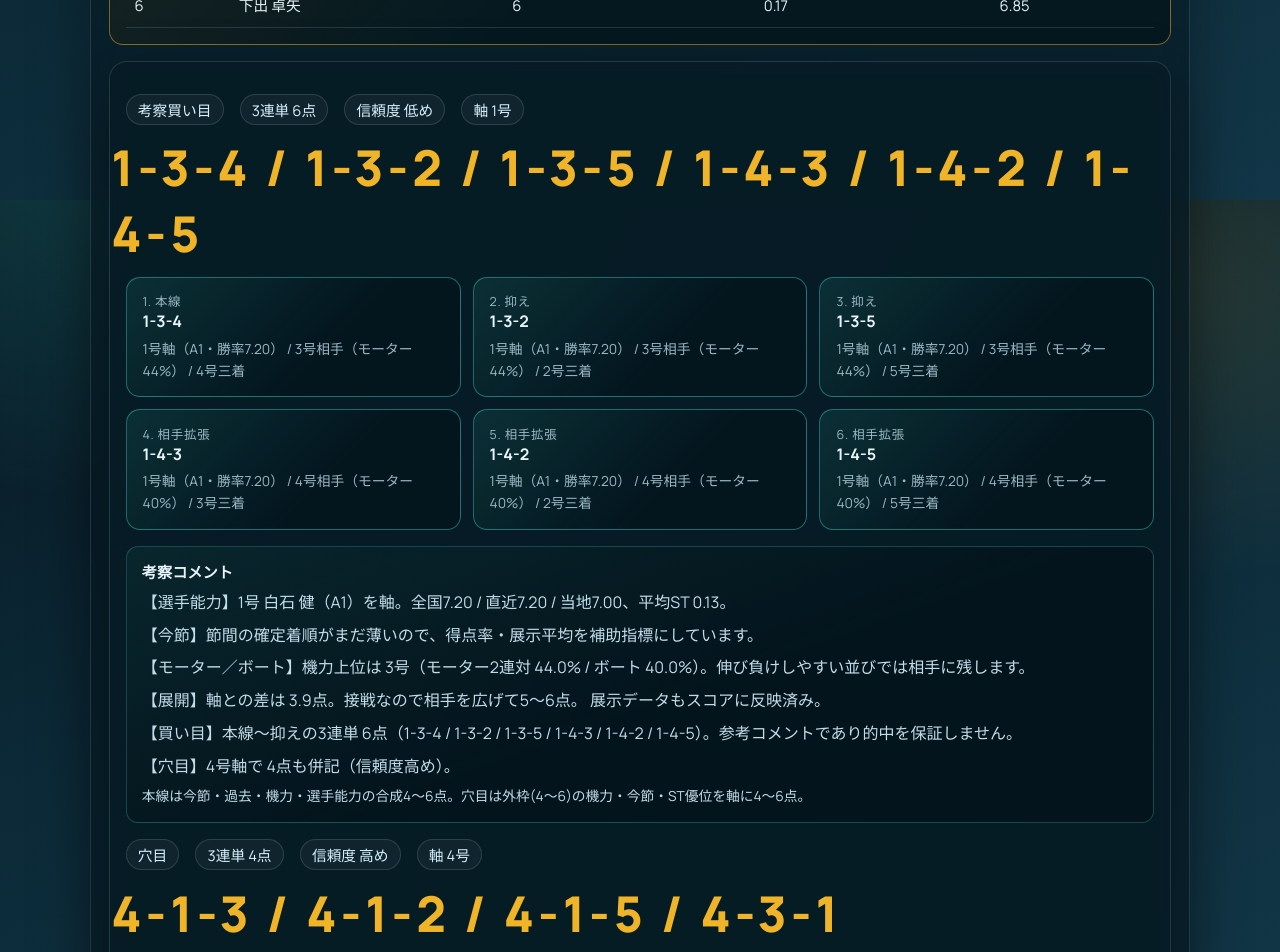
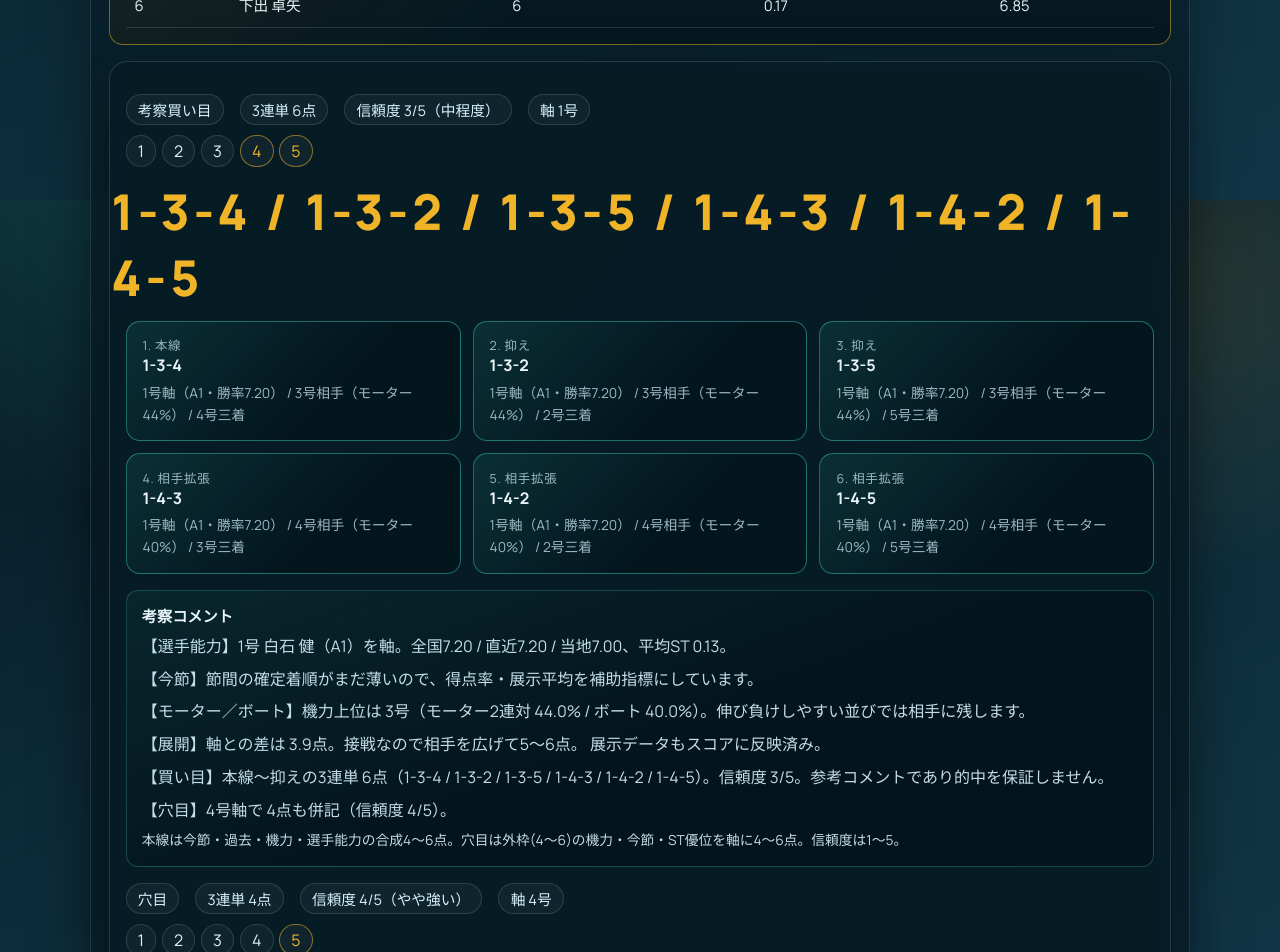
Before and after one commit to reki2m/boat-yoso, a Next.js app: page / in a window 1280 px wide. Shown: the part 1400-2352 px from the top of the page. Built offline with nearby package versions, Linux system fonts and the light colour scheme; no server answers.

Commit message:
Show pick confidence on a 1-5 scale
Replace high/mid/low labels with numeric confidence for main and ana
tickets, including a simple 1-5 badge row in the race panel.

```diff
--- a/src/app/page.tsx
+++ b/src/app/page.tsx
@@ -137,12 +137,14 @@ type RaceResponse = {
     count: number;
     axis: number;
     partners: number[];
-    confidence: string;
+    confidence: number;
+    confidenceLabel?: string;
     commentary: string[];
     anaTickets?: Array<{ combo: string; rank: number; role: string; why: string }>;
     anaCount?: number;
     anaAxis?: number | null;
-    anaConfidence?: string;
+    anaConfidence?: number;
+    anaConfidenceLabel?: string;
     anaCommentary?: string[];
     method: string;
     racerViews?: Array<{
@@ -607,8 +609,27 @@ export default function Home() {
                   <span className="badge">
                     3連単 {data.deepPicks.count}点
                   </span>
-                  <span className="badge">信頼度 {data.deepPicks.confidence}</span>
+                  <span className="badge">
+                    信頼度 {data.deepPicks.confidence}/5
+                    {data.deepPicks.confidenceLabel
+                      ? `（${data.deepPicks.confidenceLabel.replace(/^\d\/5\s*/, "")}）`
+                      : ""}
+                  </span>
                   <span className="badge">軸 {data.deepPicks.axis}号</span>
+                </div>
+                <div
+                  className="cta-row"
+                  style={{ margin: "0.35rem 0 0.75rem", gap: "0.35rem" }}
+                  aria-label={`本線信頼度 ${data.deepPicks.confidence} of 5`}
+                >
+                  {[1, 2, 3, 4, 5].map((n) => (
+                    <span
+                      key={`main-conf-${n}`}
+                      className={`badge ${n <= data.deepPicks!.confidence ? "" : "warn"}`}
+                    >
+                      {n}
+                    </span>
+                  ))}
                 </div>
                 <div className="sanren" style={{ marginBottom: "0.75rem" }}>
                   {data.deepPicks.tickets.map((t) => t.combo).join(" / ")}
@@ -645,11 +666,33 @@ export default function Home() {
                         : "見送り"}
                     </span>
                     <span className="badge">
-                      信頼度 {data.deepPicks.anaConfidence || "見送り"}
+                      信頼度 {(data.deepPicks.anaConfidence ?? 0)}/5
+                      {data.deepPicks.anaConfidenceLabel
+                        ? `（${String(data.deepPicks.anaConfidenceLabel).replace(/^\d\/5\s*/, "")}）`
+                        : ""}
                     </span>
                     {data.deepPicks.anaAxis ? (
                       <span className="badge">軸 {data.deepPicks.anaAxis}号</span>
                     ) : null}
+                  </div>
+                  <div
+                    className="cta-row"
+                    style={{ margin: "0.35rem 0 0.75rem", gap: "0.35rem" }}
+                    aria-label={`穴目信頼度 ${data.deepPicks.anaConfidence ?? 0} of 5`}
+                  >
+                    {[1, 2, 3, 4, 5].map((n) => (
+                      <span
+                        key={`ana-conf-${n}`}
+                        className={`badge ${
+                          (data.deepPicks!.anaConfidence ?? 0) > 0 &&
+                          n <= (data.deepPicks!.anaConfidence ?? 0)
+                            ? ""
+                            : "warn"
+                        }`}
+                      >
+                        {n}
+                      </span>
+                    ))}
                   </div>
                   {(data.deepPicks.anaTickets?.length ?? 0) > 0 ? (
                     <>
--- a/src/lib/raceDeepPicks.ts
+++ b/src/lib/raceDeepPicks.ts
@@ -31,22 +31,62 @@ export type DeepTicket = {
   why: string;
 };
 
+/** 信頼度は 1（弱い）〜 5（強い）。穴見送りは 0。 */
+export type ConfidenceScore = 0 | 1 | 2 | 3 | 4 | 5;
+
 export type RaceDeepPicks = {
   tickets: DeepTicket[];
   count: number;
   axis: number;
   partners: number[];
-  confidence: "高め" | "中" | "低め";
+  /** 本線信頼度 1-5 */
+  confidence: ConfidenceScore;
+  confidenceLabel: string;
   commentary: string[];
   /** 穴目（外枠軸の長め） */
   anaTickets: DeepTicket[];
   anaCount: number;
   anaAxis: number | null;
-  anaConfidence: "高め" | "中" | "低め" | "見送り";
+  /** 穴目信頼度 1-5（見送りは 0） */
+  anaConfidence: ConfidenceScore;
+  anaConfidenceLabel: string;
   anaCommentary: string[];
   racerViews: DeepRacerView[];
   method: string;
 };
+
+function confidenceLabelOf(score: ConfidenceScore, kind: "main" | "ana" = "main"): string {
+  if (kind === "ana" && score === 0) return "見送り";
+  const map: Record<1 | 2 | 3 | 4 | 5, string> = {
+    1: "1/5 弱い",
+    2: "2/5 やや弱い",
+    3: "3/5 中程度",
+    4: "4/5 やや強い",
+    5: "5/5 強い",
+  };
+  return map[(score < 1 ? 1 : score > 5 ? 5 : score) as 1 | 2 | 3 | 4 | 5];
+}
+
+function mainConfidenceFromGap(gap: number, topScore: number): ConfidenceScore {
+  // 軸の絶対評価 + 2位との差で 1-5
+  let score = 1;
+  if (topScore >= 70) score += 1;
+  if (topScore >= 85) score += 1;
+  if (gap >= 4) score += 1;
+  if (gap >= 8) score += 1;
+  if (gap >= 14) score = Math.min(5, score + 1);
+  return Math.max(1, Math.min(5, score)) as ConfidenceScore;
+}
+
+function anaConfidenceFromUpside(upside: number, c1Strong: boolean): ConfidenceScore {
+  let score: ConfidenceScore = 1;
+  if (upside >= 38) score = 2;
+  if (upside >= 42) score = 3;
+  if (upside >= 48) score = 4;
+  if (upside >= 55) score = 5;
+  if (c1Strong && score > 1) score = (score - 1) as ConfidenceScore;
+  return score;
+}
 
 function clamp(n: number, min: number, max: number) {
   return Math.max(min, Math.min(max, n));
@@ -318,14 +358,14 @@ export function buildRaceDeepPicks(input: {
       } ${input.exhibition && !input.exhibition.ready ? "展示未確定のため、進入確定後に再評価推奨。" : "展示データもスコアに反映済み。"}`,
     );
   }
+  const confidence = mainConfidenceFromGap(gap, top?.score ?? 0);
   commentary.push(
-    `【買い目】本線〜抑えの3連単 ${deepTickets.length}点（${deepTickets.map((t) => t.combo).join(" / ")}）。参考コメントであり的中を保証しません。`,
+    `【買い目】本線〜抑えの3連単 ${deepTickets.length}点（${deepTickets.map((t) => t.combo).join(" / ")}）。信頼度 ${confidence}/5。参考コメントであり的中を保証しません。`,
   );
-
-  const confidence = gap >= 10 ? "高め" : gap >= 6 ? "中" : "低め";
 
   // ---- 穴目: 外枠(4-6)の機力・今節・直近が相対的に強い場合 ----
   const c1 = byCourse.get(1);
+  const c1Strong = Boolean(c1 && c1.nationalWin >= 7.0 && c1.avgStart <= 0.15);
   const outer = views
     .filter((v) => v.course >= 4)
     .map((v) => {
@@ -347,11 +387,9 @@ export function buildRaceDeepPicks(input: {
   const anaAxis = anaLead?.v.course ?? null;
   const anaRaw: string[] = [];
   const anaCommentary: string[] = [];
-  let anaConfidence: RaceDeepPicks["anaConfidence"] = "見送り";
 
   if (anaLead && anaAxis != null && anaLead.upside >= 38) {
     const ana = anaLead.v;
-    // 相手は総合上位＋機力上位から（軸以外）
     const partnerOrder: number[] = [];
     for (const r of ranked) {
       if (r.course !== anaAxis && !partnerOrder.includes(r.course)) partnerOrder.push(r.course);
@@ -369,7 +407,6 @@ export function buildRaceDeepPicks(input: {
         anaRaw.push(`${anaAxis}-${b}-${c}`);
       }
     }
-    // 1号を2着に残す穴（差し・まくり差し想定）
     if (c1) {
       for (const c of anaPartners.slice(0, 3)) {
         if (c === 1) continue;
@@ -377,8 +414,9 @@ export function buildRaceDeepPicks(input: {
       }
     }
 
+    const anaConfidence = anaConfidenceFromUpside(anaLead.upside, c1Strong);
     let anaTicketsList = uniqueTickets(anaRaw);
-    const keepAna = anaLead.upside >= 52 ? 4 : anaLead.upside >= 45 ? 5 : 6;
+    const keepAna = anaConfidence >= 4 ? 4 : anaConfidence >= 3 ? 5 : 6;
     anaTicketsList = anaTicketsList.slice(0, Math.min(6, Math.max(4, keepAna)));
     if (anaTicketsList.length < 4) {
       const fb = [2, 3, 1, 5, 6, 4].filter((n) => n !== anaAxis);
@@ -398,8 +436,6 @@ export function buildRaceDeepPicks(input: {
       why: ticketWhy(combo, byCourse),
     }));
 
-    anaConfidence =
-      anaLead.upside >= 52 ? "高め" : anaLead.upside >= 45 ? "中" : "低め";
     anaCommentary.push(
       `【穴軸】${ana.course}号 ${ana.name}（${ana.className}）。全国${ana.nationalWin.toFixed(2)} / 直近${ana.recentWin.toFixed(2)}、モーター${ana.motorTop2.toFixed(1)}%${ana.motorIndex != null ? ` / 指数${ana.motorIndex.toFixed(2)}` : ""}、${ana.seriesLabel}。`,
     );
@@ -413,11 +449,11 @@ export function buildRaceDeepPicks(input: {
       );
     }
     anaCommentary.push(
-      `【穴買い目】3連単 ${anaDeep.length}点（${anaDeep.map((t) => t.combo).join(" / ")}）。本線と併売せず、資金は小さめ推奨。的中保証なし。`,
+      `【穴買い目】3連単 ${anaDeep.length}点（${anaDeep.map((t) => t.combo).join(" / ")}）。信頼度 ${anaConfidence}/5。本線と併売せず、資金は小さめ推奨。的中保証なし。`,
     );
 
     commentary.push(
-      `【穴目】${ana.course}号軸で ${anaDeep.length}点も併記（信頼度${anaConfidence}）。`,
+      `【穴目】${ana.course}号軸で ${anaDeep.length}点も併記（信頼度 ${anaConfidence}/5）。`,
     );
 
     return {
@@ -426,22 +462,24 @@ export function buildRaceDeepPicks(input: {
       axis,
       partners,
       confidence,
+      confidenceLabel: confidenceLabelOf(confidence, "main"),
       commentary,
       anaTickets: anaDeep,
       anaCount: anaDeep.length,
       anaAxis,
       anaConfidence,
+      anaConfidenceLabel: confidenceLabelOf(anaConfidence, "ana"),
       anaCommentary,
       racerViews: ranked,
       method:
-        "本線は今節・過去・機力・選手能力の合成4〜6点。穴目は外枠(4〜6)の機力・今節・ST優位を軸に4〜6点。",
+        "本線は今節・過去・機力・選手能力の合成4〜6点。穴目は外枠(4〜6)の機力・今節・ST優位を軸に4〜6点。信頼度は1〜5。",
     };
   }
 
   anaCommentary.push(
-    "【穴目】外枠に明確な機力・今節・STの上振れが見当たらないため、今回は穴目見送り。",
+    "【穴目】外枠に明確な機力・今節・STの上振れが見当たらないため、今回は穴目見送り（信頼度 0/5）。",
   );
-  commentary.push("【穴目】今回は条件不足のため見送り。");
+  commentary.push("【穴目】今回は条件不足のため見送り（信頼度 0/5）。");
 
   return {
     tickets: deepTickets,
@@ -449,14 +487,16 @@ export function buildRaceDeepPicks(input: {
     axis,
     partners,
     confidence,
+    confidenceLabel: confidenceLabelOf(confidence, "main"),
     commentary,
     anaTickets: [],
     anaCount: 0,
     anaAxis: null,
-    anaConfidence: "見送り",
+    anaConfidence: 0,
+    anaConfidenceLabel: confidenceLabelOf(0, "ana"),
     anaCommentary,
     racerViews: ranked,
     method:
-      "本線は今節・過去・機力・選手能力の合成4〜6点。穴目は外枠(4〜6)の機力・今節・ST優位を軸に4〜6点。",
+      "本線は今節・過去・機力・選手能力の合成4〜6点。穴目は外枠(4〜6)の機力・今節・ST優位を軸に4〜6点。信頼度は1〜5。",
   };
 }
```
